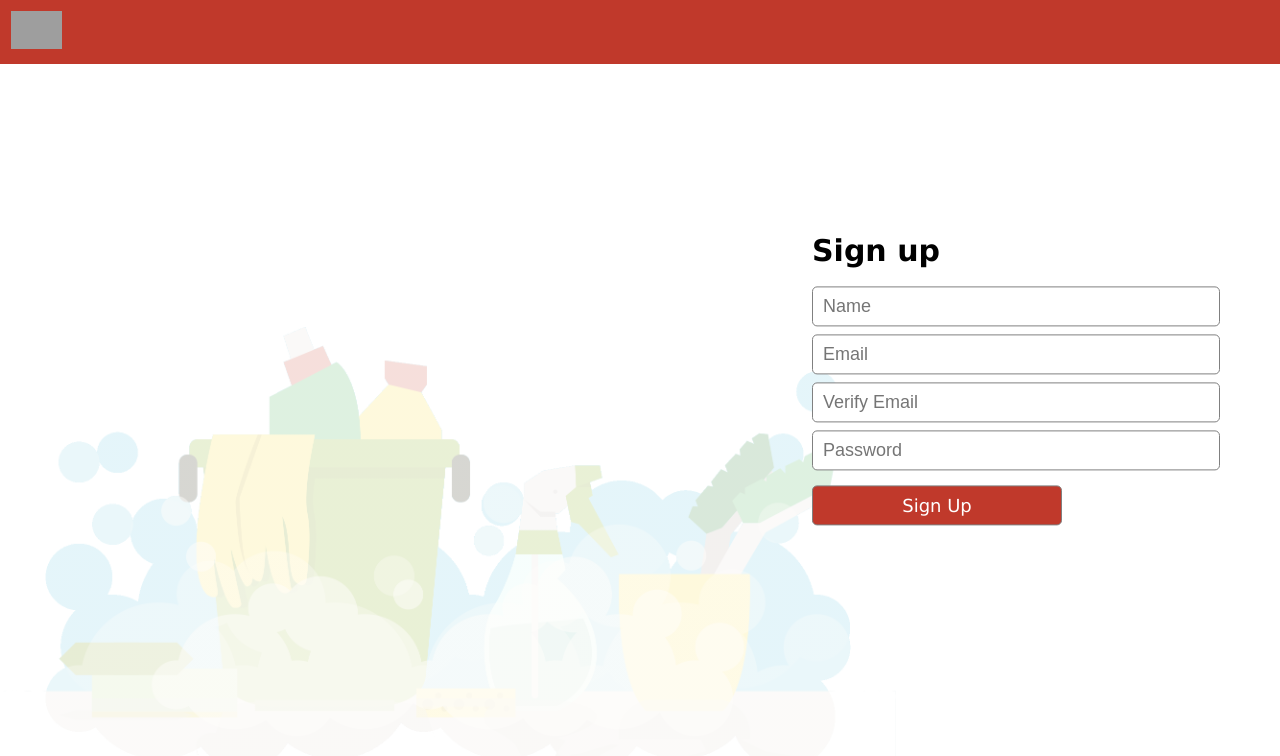
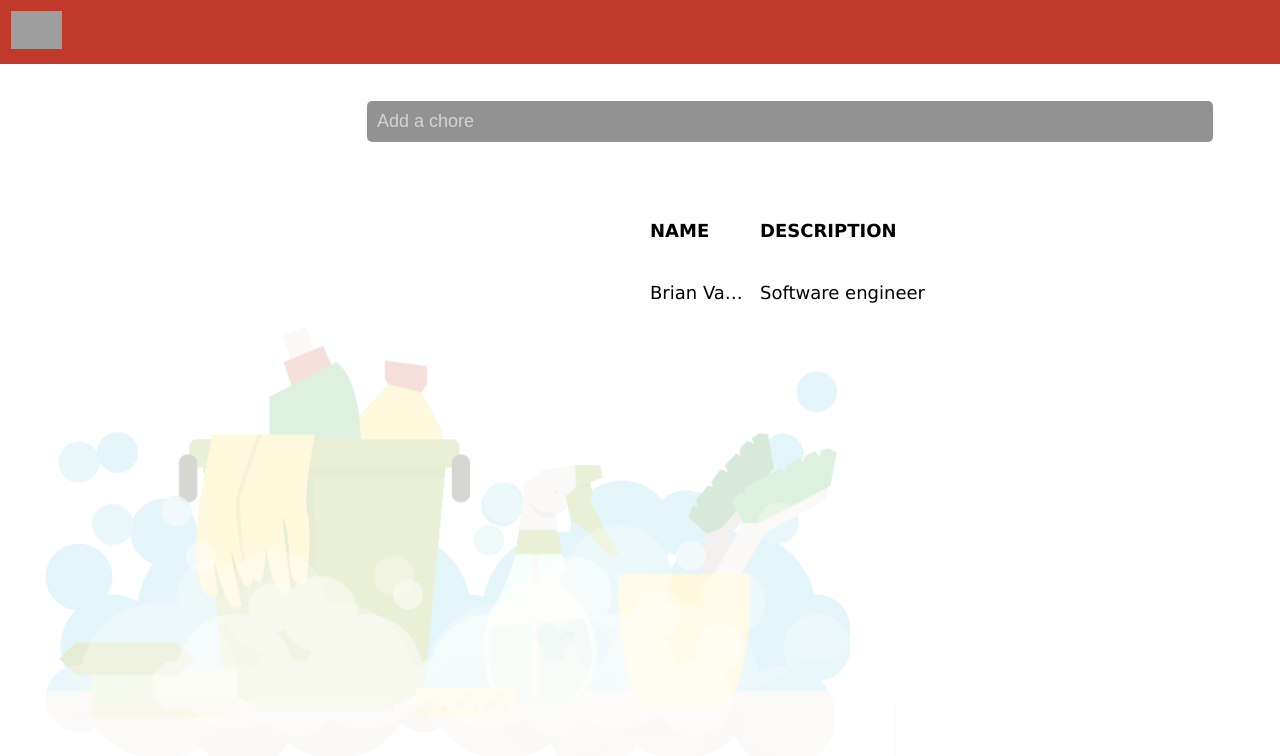
Before and after one commit to asobl97/Chorsey, a React app: page / in a window 1280 px wide. Shown: the top 756 px of the page. Built offline with nearby package versions, Linux system fonts and the light colour scheme; grey boxes are pictures that could not be loaded; the HTML template or start-up script is replaced by a standard one.

Commit message:
react virtualized testing

```diff
--- a/package.json
+++ b/package.json
@@ -15,7 +15,8 @@
     "mysql": "^2.16.0",
     "normalize.css": "^8.0.0",
     "react": "^16.6.0",
-    "react-dom": "^16.6.0"
+    "react-dom": "^16.6.0",
+    "react-virtualized": "^9.21.0"
   },
   "devDependencies": {
     "@babel/core": "^7.1.2",
--- a/src/App.js
+++ b/src/App.js
@@ -9,7 +9,8 @@ class App extends React.Component {
 		return (
 			<div id="app">
 				<Header />
-				<SignUpForm />
+				<Sidebar />
+				<ChoreList />
 			</div>
 		);
 	}
--- a/src/ChoreList.js
+++ b/src/ChoreList.js
@@ -1,24 +1,17 @@
 import React from 'react';
+import ReactDOM from 'react-dom';
 import AddChore from './AddChore.js';
+import { Column, Table } from 'react-virtualized';
+import 'react-virtualized/styles.css';
 import './stylesheets/choreList.css';
 
-function Chore(props) {
-  return (
-  	<li onClick={props.onClick}>
-  		<input type="checkbox" />
-  		<span>Placeholder Chore</span>
-  	</li>
-  );
-}
+
+// Table data as an array of objects
+const list = [
+	{ name: 'Brian Vaughn', description: 'Software engineer' }
+];
 
 class ChoreList extends React.Component {
-	renderChore() {
-	    return (
-	    	<Chore
-	    		onClick={() => this.props.onClick(i)}
-	    	/>
-	    );
-	}
 
 	render() {
 		return (
@@ -26,14 +19,26 @@ class ChoreList extends React.Component {
 				<div>
 					<AddChore />
 				</div>
-				<div className="choreList">
-					<ul>
-						{this.renderChore()}
-						{this.renderChore()}
-						{this.renderChore()}
-						{this.renderChore()}
-						{this.renderChore()}
-					</ul>
+				<div className='choreSection'>
+					<Table
+						width={1000}
+						height={1000}
+						headerHeight={20}
+						rowHeight={100}
+						rowCount={list.length}
+						rowGetter={({ index }) => list[index]}
+					>
+						<Column
+							label='Name'
+							dataKey='name'
+							width={100}
+						/>
+						<Column
+							width={200}
+							label='Description'
+							dataKey='description'
+						/>
+					</Table>
 				</div>
 			</section>
 		);
--- a/src/stylesheets/choreList.css
+++ b/src/stylesheets/choreList.css
@@ -5,9 +5,6 @@
 	width: calc(100vw - var(--sidebar-width));
 	margin-left: var(--sidebar-width);
 	padding: var(--padding-below-nav);
-	background-image: -webkit-linear-gradient(rgba(0, 0, 0, 0.45), rgba(0, 0, 0, 0.45)), url(img/scu_background.jpg);
-    background-image: linear-gradient(rgba(0, 0, 0, 0.45), rgba(0, 0, 0, 0.45)), url(img/scu_background.jpg);
-	background-size: cover;
 }
 
 .addChore {
```
Also changed, not shown: 2 other files (tests, documents, lock files or other folders).
